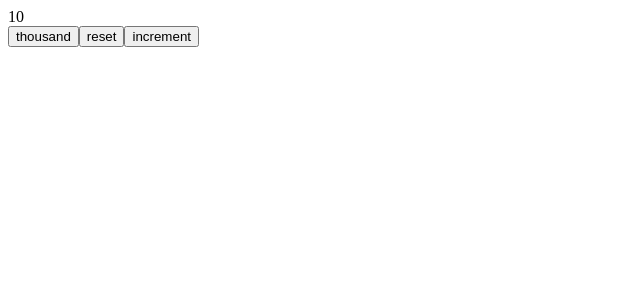
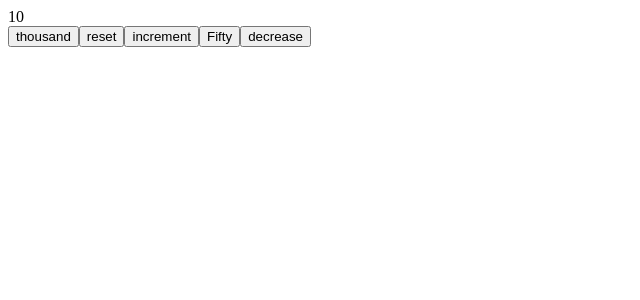
Before and after one commit to Cris-Emir/Full-Stack-Course, a React (Vite) app: page / in a window 1280 px wide. Shown: the top 300 px of the page, without its empty margins (0-640 px from the left). Built offline with nearby package versions, Linux system fonts and the light colour scheme.

Commit message:
Finish cap 2

```diff
--- a/src/App.jsx
+++ b/src/App.jsx
@@ -20,6 +20,8 @@ const App = () => {
       <Button handleClick={() => setToValue(1000)} text="thousand" />
       <Button handleClick={() => setToValue(0)} text="reset" />
       <Button handleClick={() => setToValue(value + 1)} text="increment" />
+      <Button handleClick={() => setToValue(50)} text="Fifty" />
+      <Button handleClick={() => setToValue(value - 1)} text="decrease" />
     </div>
   );
 };
```
